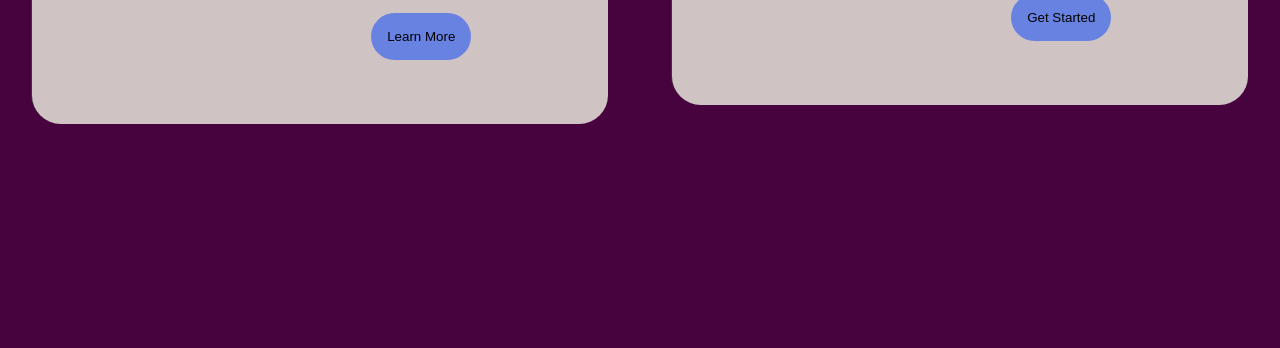
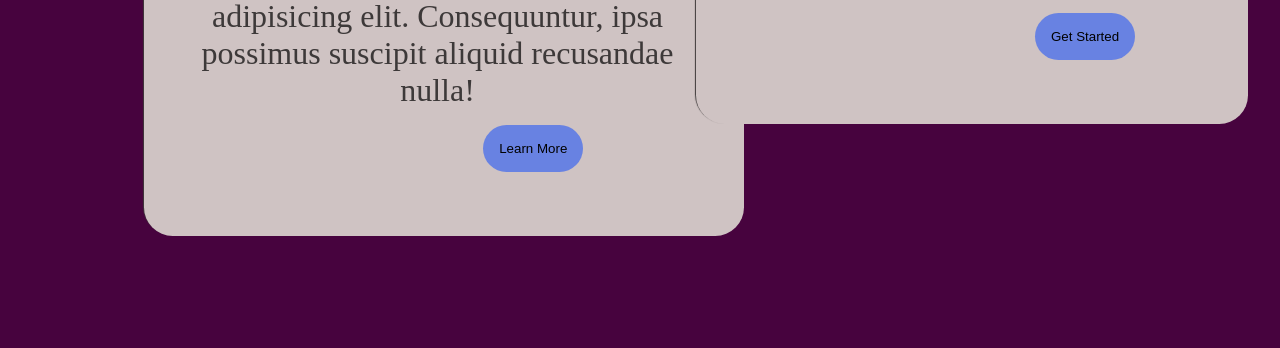
Before and after one commit to pipo175/task-1, a plain HTML site: page Task_2/task.html in a window 1280 px wide. Shown: the part 452-800 px from the top of the page. Drawn offline with Linux system fonts and the light colour scheme.

Commit message:
upload project

```diff
--- a/Task_2/css/style.css
+++ b/Task_2/css/style.css
@@ -177,7 +177,6 @@ section .row{
     display: flex;
     justify-content: space-between;
     align-items: center;
-    height: 80%;
 }
 section .row .col{
     background-color: var(--light-color);
@@ -187,7 +186,15 @@ section .row .col{
     margin-right: 2rem;
     border-radius: 1.8rem;
     box-shadow: -1px -1px 1px;
-    width: 50%;
+
+}
+
+section .row .col:nth-child(1){
+    position: relative;
+    top: 7rem;
+    left: 7rem;
+    z-index: -1;
+    position: relative;
 }
 
 section .row .col h2{
```
